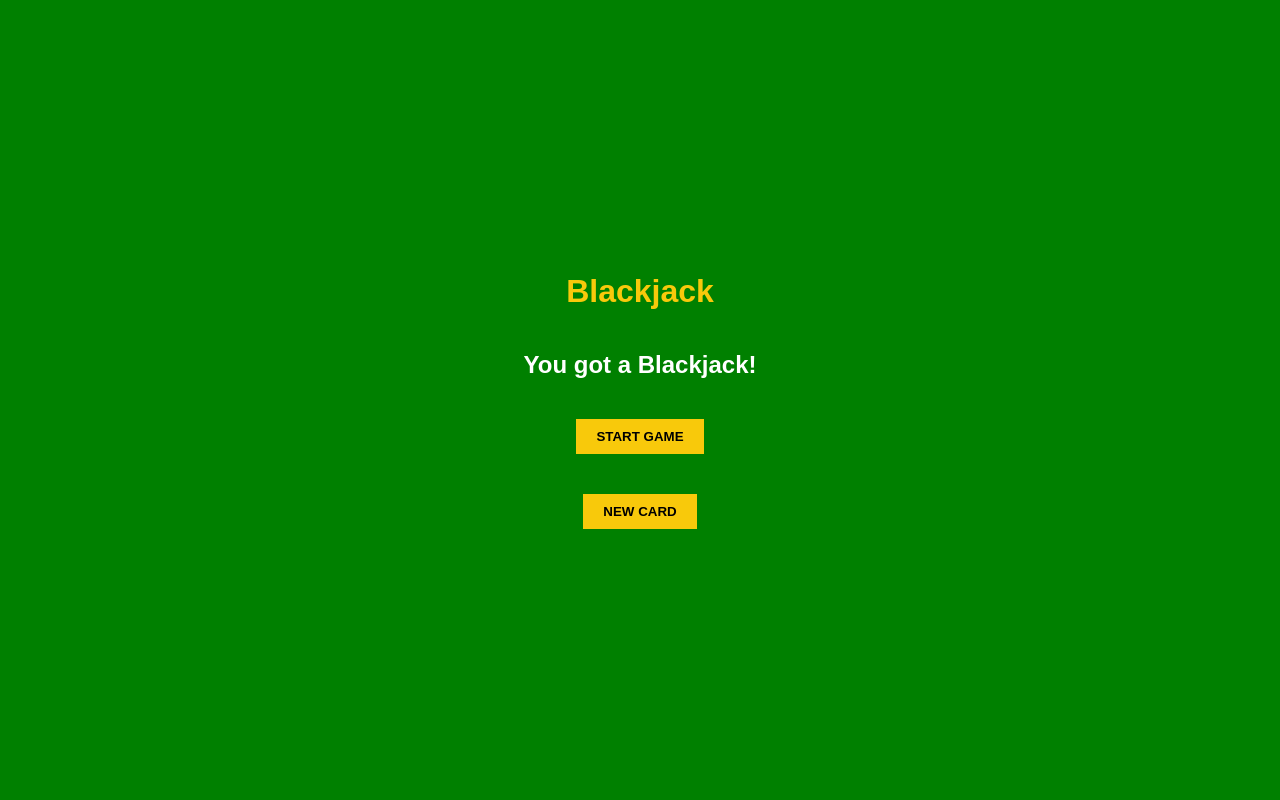
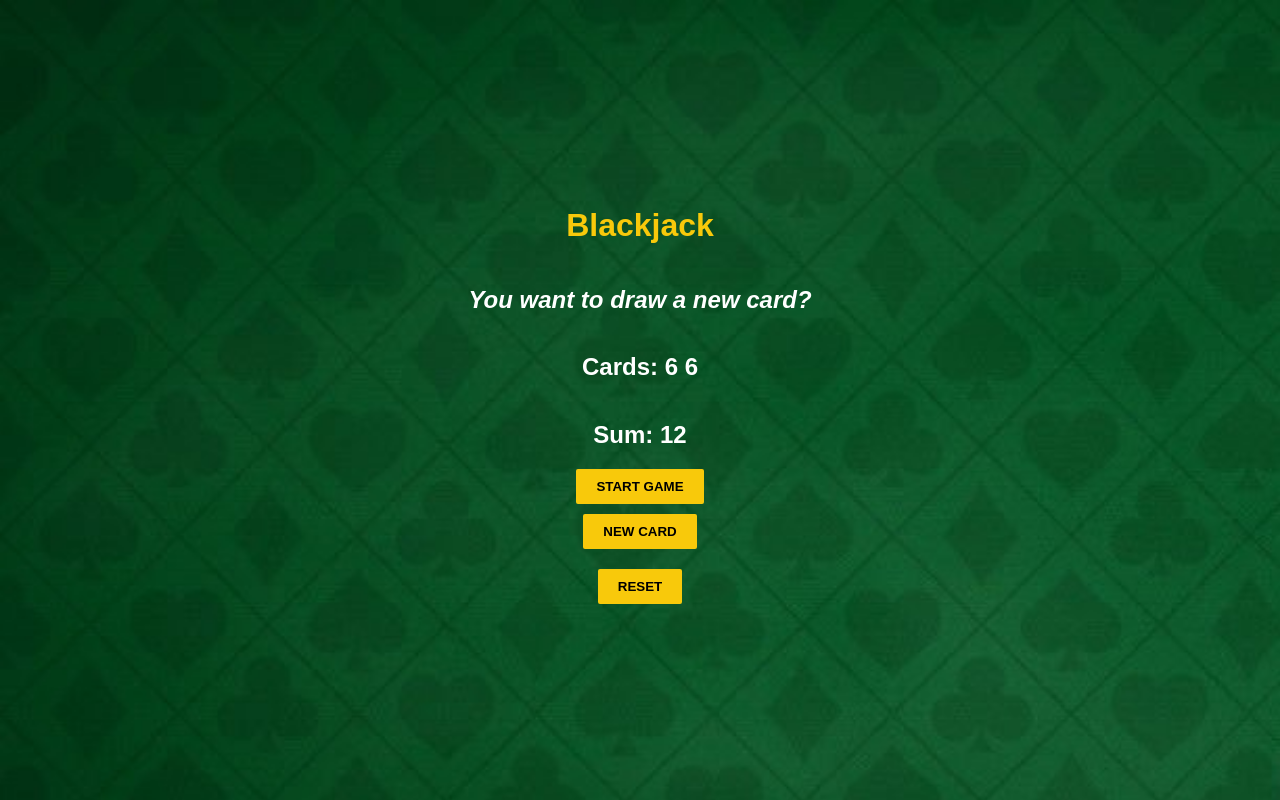
Before and after one commit to imperialmemoirs-Jaime/JS-APP, a plain HTML site: page index.html in a window 1280 px wide. Both pictures are taken after a click on the button "START GAME". Drawn offline with Linux system fonts and the light colour scheme.

Commit message:
V1 of BlackJack Game

```diff
--- a/index.css
+++ b/index.css
@@ -1,5 +1,6 @@
 body {
-    background-color: green;
+    background-image: url(casino.jpg);
+    background-size: cover;
     display: flex;
     flex-direction: column; /* Stacks the children vertically */
     justify-content: center;
@@ -19,11 +20,27 @@ h2 {
     text-align: center;
 }
 
-#start-game, #new-card {
+#message-el {
+    font-style: italic;
+}
+
+#start-game {
     background-color: rgb(248, 201, 11);
+    border: none;
+    border-radius: 2px;
     color: black;
     border: none;
     padding: 10px 20px;
-    margin: 20px;
     font-weight: bold; /* Makes the button text stand out */
 }
+
+#new-card {
+    background-color: rgb(248, 201, 11);
+    border: none;
+    border-radius: 2px;
+    color: black;
+    border: none;
+    padding: 10px 20px;
+    margin: 10px;
+    font-weight: bold; /* Makes the button text stand out */
+}
--- a/index.html
+++ b/index.html
@@ -8,9 +8,12 @@
 </head>
 <body>
     <h1>Blackjack</h1>
-    <h2>You got a Blackjack!</h2>
-
-    <button id="start-game">START GAME</button>
-    <button id="new-card">NEW CARD</button>
+    <h2 id="message-el">Want to play a round?</h2>
+    <h2 id="cards-el">Cards: </h2>
+    <h2 id="sum-count">Sum: </h2>
+    <button id="start-game" onclick="startGame()">START GAME</button>
+    <button id="new-card" onclick="newCard()">NEW CARD</button>
+    <button id="new-card" onclick="resetGame()">RESET</button>
+    <script src="index.js"></script>
 </body>
 </html>
--- a/index.js
+++ b/index.js
@@ -0,0 +1,59 @@
+let firstCard = getRandomCard()
+let secondCard = getRandomCard()
+let sum = firstCard + secondCard
+let hasBlackjack = false
+let isAlive = true
+let message = ""
+let allCards = [firstCard, secondCard]
+
+let messageEl = document.getElementById("message-el")
+let sumCount = document.getElementById("sum-count")
+let cardsEl = document.getElementById("cards-el")
+
+function getRandomCard(){
+   let randomNumber = Math.floor(Math.random() * 10)
+   return randomNumber
+}
+
+function startGame() {
+    renderGame()
+}
+
+function renderGame() {
+    cardsEl.textContent = "Cards: "
+    for (let i = 0; i < allCards.length; i++) {
+        cardsEl.textContent += allCards[i] + " "
+    }
+    sumCount.textContent = "Sum: " + sum
+    if (sum <= 20) {
+        message =  "You want to draw a new card?"
+    } else if (sum === 21) {
+        hasBlackjack =  true
+        message = "You have got the Blackjack!!!!!!!"
+    } else {
+        isAlive = false
+        message = "You are out of the game :("
+    }
+    messageEl.textContent = message
+
+}
+
+function newCard() {
+    console.log("Drawing new card from the deck")
+    let card = getRandomCard()
+    allCards.push(card)
+    sum += card
+    renderGame()
+}
+
+function resetGame() {
+    console.log("function triggered")
+    firstCard = 0
+    secondCard = 0
+    sum = 0
+    allCards = [];
+    isAlive = true;
+    hasBlackjack = false;
+    message = "Want to play a round?";
+    renderGame();
+}
```
